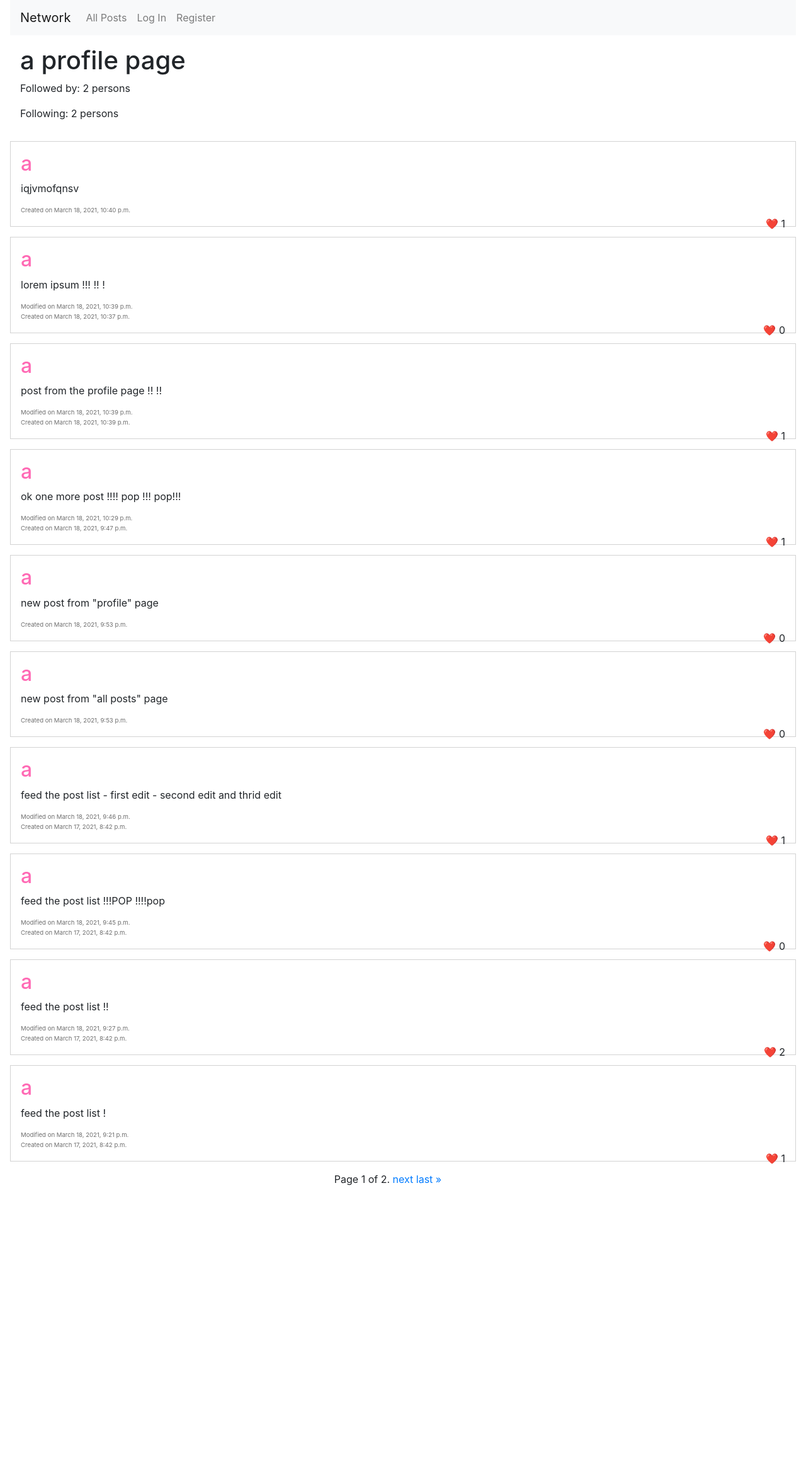
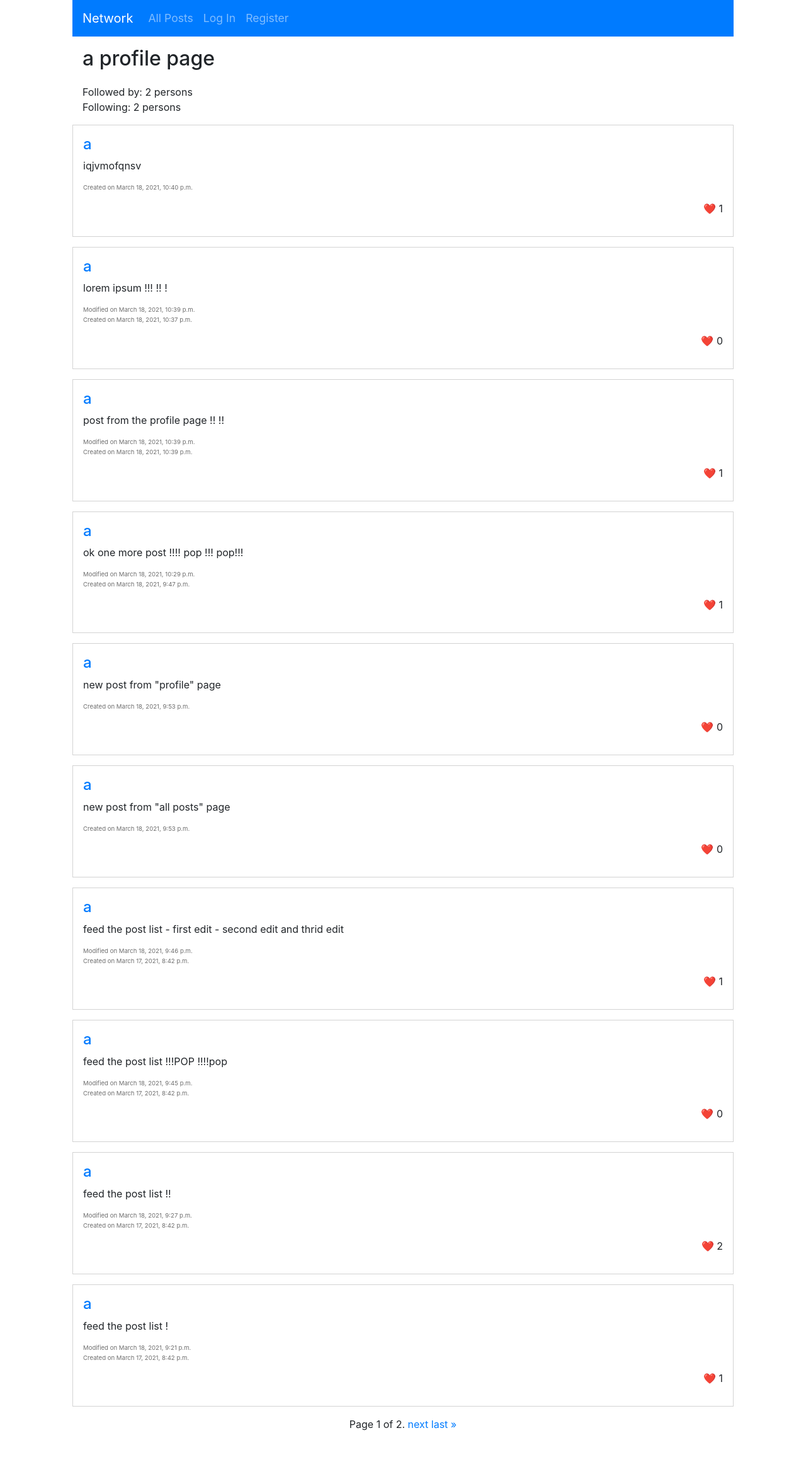
Before and after one commit to Emilien1982/CS50w-Project_4, a Django app: page /profile/1 in a window 1280 px wide. Shown: the whole page at 63% size. Before the commit the page ends 1882 px from the top, so only its background shows below. Run offline with Django 3.2, Linux system fonts and the light colour scheme; data comes from the database, SQL or seed files in the repository; both versions use the stored data as it was after the commit; some libraries are stand-ins or nearby versions.

Commit message:
all specifications done and checked + CSS done

```diff
--- a/network/models.py
+++ b/network/models.py
@@ -10,4 +10,4 @@ class Post(models.Model):
     text = models.CharField(max_length=280)
     time_creation = models.DateTimeField(auto_now_add=True)
     time_last_update = models.DateTimeField(null=True)
-    likes = models.ManyToManyField(User, related_name="liker", symmetrical=False, null=True)
+    likes = models.ManyToManyField(User, related_name="liker", symmetrical=False)
--- a/network/static/network/styles.css
+++ b/network/static/network/styles.css
@@ -1,21 +1,62 @@
+
+:root {
+    font-size: 16px;
+}
+
+@media (max-width: 575px) {
+    :root {
+        font-size: 14px;
+    }
+}
+
+a:hover {
+    opacity: 0.5;
+    text-decoration: none;
+}
+
+p {
+    font-size: 1rem;
+}
+
+h1 {
+    font-size: 2rem;
+    margin-bottom: 1.3rem;
+}
+
+h2 {
+    font-size: 1.5rem;
+}
+
+ul {
+    font-size: 1.1rem;
+}
+
+button {
+    font-size: 1.1rem;
+}
 
 body {
-    margin: 0 1rem 3rem 1rem;
+    margin: 0 auto 3rem auto;
+    width: 95%;
+    max-width: 1050px;
 }
 
 .content {
     padding: 16px;
 }
 
+.connections * {
+    margin-bottom: 0em;
+}
+
 .post{
     border: 1px solid lightgray;
     padding: 1em;
     margin-bottom: 1rem;
-
 }
 
 .post a{
-    color: hotpink;
+    color: #007BFF;
 }
 
 .post-textarea {
@@ -23,10 +64,21 @@ body {
     min-height: 7em;
 }
 
-.post_time {
-    font-size: 0.6em;
+.post_time, .update_time {
+    font-size: 0.6rem;
     color: rgb(110, 110, 110);
     margin-bottom: 0.1rem;
+}
+
+.post_time {
+    margin-bottom: 0.8rem;
+}
+
+.like-section {
+    display: flex;
+    flex-direction: row;
+    justify-content: space-between;
+    align-items: center;
 }
 
 .pagination {
@@ -34,7 +86,11 @@ body {
     width: max-content;
 }
 
-.like-count, .edit-links{
+.like-count {
+    margin-left: auto;
+}
+
+.edit-links, .user_info button{
     display: inline;
     float: right;
 }
--- a/network/templates/network/index.html
+++ b/network/templates/network/index.html
@@ -12,23 +12,19 @@
     {% elif h1 == "profile" %}
         <div class="content">
             <div class="user_info">
+                <!-- data-visited_id is useful for the js file -->
+                {% if user.is_authenticated and user != visited_user %}
+                        <button id="follow_btn" class="btn btn-primary">
+                        {% if user in visited_user.followers.all %}
+                            Unfollow
+                        {% else %}
+                            Follow
+                        {% endif %}
+                    </button>
+                {% endif %}
                 <h1 data-visited_id="{{ visited_user.id }}">{{ visited_user.username }} profile page</h1>
-                <!-- data-visited_id is useful for the js file -->
-                {% if user.is_authenticated and not is_same_user %}
-
-                        <!-- Don't refacto the code below -
-                            inserting the if condition in the innerHTML
-                            of the button include weird spacing around the text
-                            which would makes the js code to complicated -->
-                        {% if is_following %}
-                            <button id="follow_btn" class="btn btn-primary">Unfollow</button>
-                        {% else %}
-                            <button id="follow_btn" class="btn btn-primary">Follow</button>
-                        {% endif %}
-
-                {% endif %}
                 <div class="connections">
-                    <p>Followed by: <span id="followers_count">{{ followers }}</span> person{{ followers|pluralize }}</p>
+                    <p>Followed by: <span id="followers_count">{{ visited_user.followers.count }}</span> <span id="counter_person">person{{ visited_user.followers.count|pluralize }}</span></p>
                     <p>Following: {{ followings }} person{{ followings|pluralize }}</p>
                 </div>
             </div>
@@ -36,7 +32,7 @@
     {% endif %}
 
     <!-- First, if logged in, display a form to submit a new post -->
-    {% if user.is_authenticated and display_new_post%}
+    {% if user.is_authenticated and display_new_post %}
     <div class="post">
         <h2>New Post</h2>
         <form action="{% url 'index' %}" method="POST">
@@ -52,15 +48,17 @@
     <!-- Display all posts according the current page -->
     {% for post in posts %}
         <div class="post" data-post_id="{{ post.id }}">
-            <a href="{% url 'profile' post.author.id %}"><h2>{{ post.author.username }}</h2></a>
+
             {% if post.author == user %}
                 <a class="edit-links">Edit</a>
             {% endif %}
-            <p>{{ post.text }}</p>
+            <h2><a href="{% url 'profile' post.author.id %}">{{ post.author.username }}</a></h2>
+            <p id="post-content-{{ post.id }}">{{ post.text }}</p>
             {% if post.time_last_update != post.time_creation %}
-                <p class="post_time update_time">Modified on {{ post.time_last_update }}</p>
+                <p class="update_time">Modified on {{ post.time_last_update }}</p>
             {% endif%}
             <p class="post_time">Created on {{ post.time_creation }}</p>
+            <div class="like-section">
                 {% if user.is_authenticated %}
                     <button class="like-btn btn btn-outline-primary btn-sm" data-post_id="{{ post.id }}">
                         {% if user in post.likes.all %}
@@ -70,10 +68,11 @@
                         {% endif %}
                     </button>
                 {% endif %}
+
                 <p class="like-count">
                     ❤️ <span id="counter_{{ post.id }}">{{ post.likes.all|length }}</span>
                 </p>
-            <!-- A COMPLETER  avec comment ???-->
+            </div>
         </div>
     {% endfor %}
 
--- a/network/templates/network/layout.html
+++ b/network/templates/network/layout.html
@@ -9,7 +9,7 @@
     </head>
     <body>
 
-        <nav class="navbar navbar-expand-lg navbar-light bg-light">
+        <nav class="navbar navbar-expand-sm navbar-dark bg-primary">
             <a class="navbar-brand" href="{% url 'index' %}">Network</a>
 
             <div>
--- a/network/views.py
+++ b/network/views.py
@@ -19,6 +19,10 @@ def index(request):
         author = User.objects.get(pk=request.user.id)
         new_post = Post(author=author, text=text)
         new_post.save()
+        # time_creation auto-incremente on 1st save.
+        # auto incrementing time_last_update appear some few microseconds after time_creation
+        # the difference between those to time have to be null to evaluate a never-edited post
+        # that why time_last_update is just copying time_creation on the first save
         new_post.time_last_update = new_post.time_creation
         new_post.save()
         return HttpResponseRedirect(reverse("index"))
@@ -85,31 +89,16 @@ def register(request):
 
 
 def profile(request, user_id):
-    visitor = request.user
     visited_user = User.objects.get(pk=user_id)
-    followers = visited_user.followers.count()
     followings = User.objects.filter(followers=visited_user).count()
     posts_page = get_posts_page(request, user_id)
-    # Check if the logged user is the owner of the visited profile
-    # and if the logged user follows the owner of the visited profile
-    is_same_user = True
-    is_following = False
-    if visitor != visited_user:
-        is_same_user = False
-        if followers != 0:
-            for follower in visited_user.followers.all():
-                if visitor == follower:
-                    is_following = True
-    display_new_post = is_same_user
     # last line sound weird but usefull to block new post from another user profile
     return render(request, "network/index.html", {
         "visited_user": visited_user,
-        "followers": followers,
         "followings": followings,
         "posts": posts_page,
-        "is_same_user": is_same_user,
-        "is_following": is_following,
-        "display_new_post": display_new_post,
+        "display_new_post": request.user == visited_user,
+        # allow new post only when the current user visit its how profile
         "h1": "profile"
     })
 
@@ -133,12 +122,12 @@ def following(request):
 def follow_toggle(request, user_id):
     visited_user = User.objects.get(pk=user_id)
     visitor = request.user
-    # 1st find id the visitor was following the visited_user
+    # 1st find if the visitor was following the visited_user
     is_following = False
     for follower in visited_user.followers.all():
         if visitor == follower:
             is_following = True
-
+            break
     # 2nd update the visited_user.followers according
     if is_following:
         visited_user.followers.remove(visitor)
@@ -165,6 +154,7 @@ def get_posts_page(request, user_id):
     # return the right posts page
     return posts_paginated.get_page(page_number)
 
+@login_required
 @csrf_exempt
 def post_update(request, post_id):
     if request.method == "PUT":
@@ -175,6 +165,7 @@ def post_update(request, post_id):
         post.save()
         return HttpResponse(status=204)
 
+@login_required
 @csrf_exempt
 def like_toggle(request, post_id):
     user = request.user
```
Also changed, not shown: network/static/network/index.js (+33 -34 lines), db.sqlite3, network/migrations/0003_auto_20210318_1129.py (added). Lines whose indentation alone changed are shown as unchanged.
